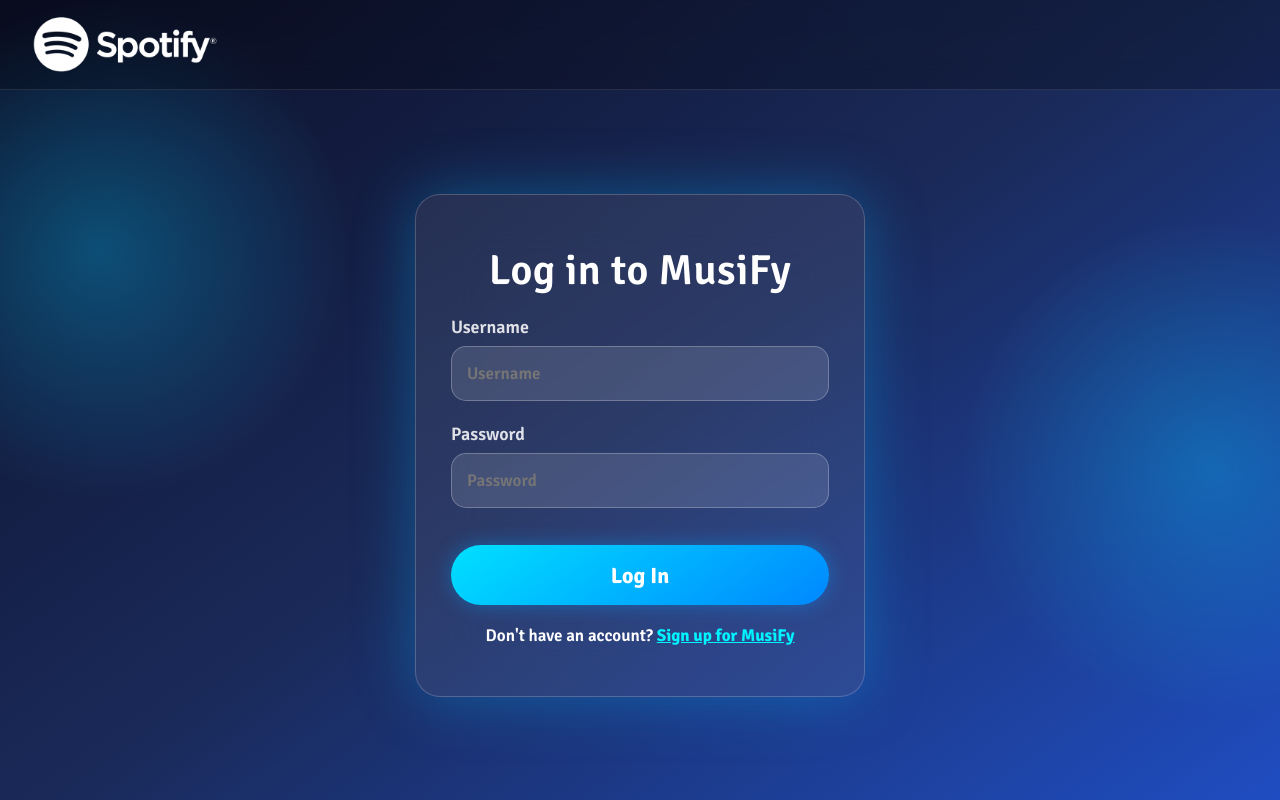
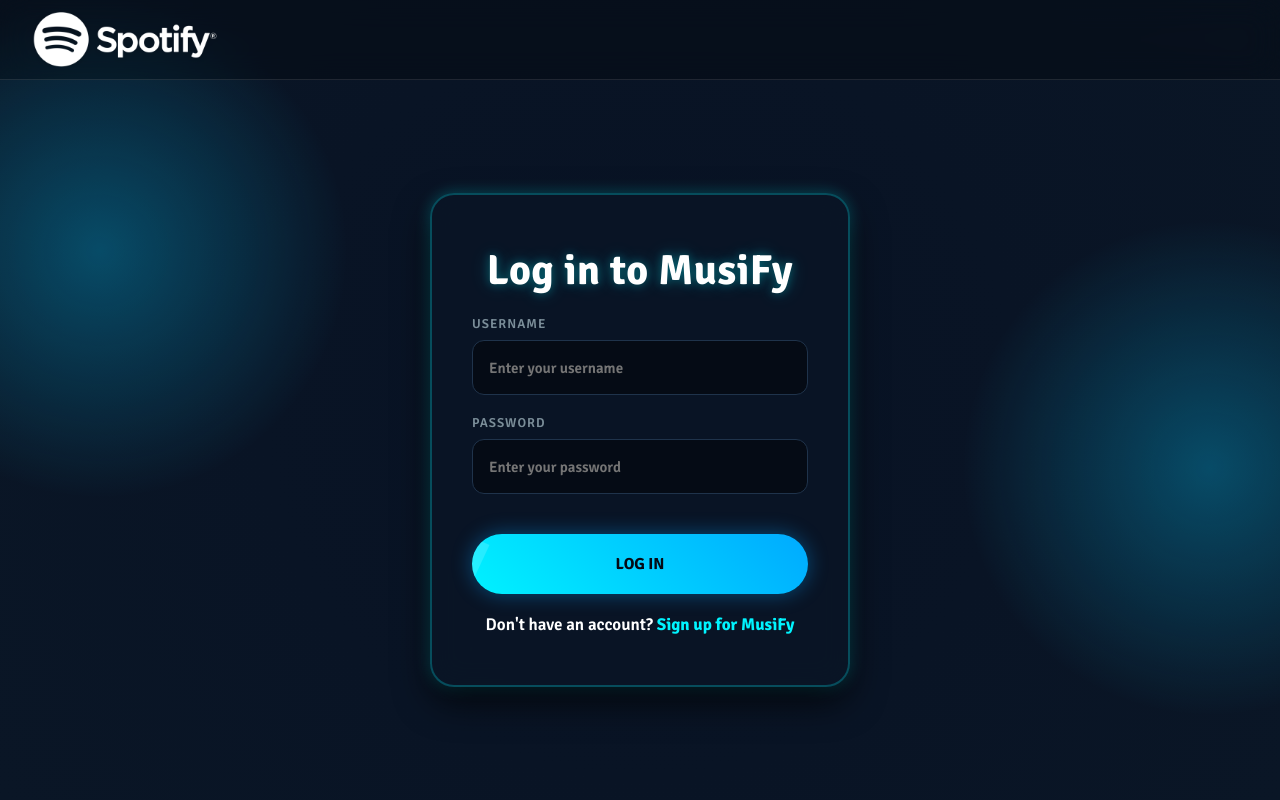
Before and after one commit to sapkalesanghkirti-commits/My-Music-player-app, a Django app: page /accounts/login/ in a window 1280 px wide; the page is wider, and only the part inside the window is pictured. Run offline with Django 3.2, Linux system fonts and the light colour scheme.

Commit message:
Update login.html

```diff
--- a/templates/accounts/login.html
+++ b/templates/accounts/login.html
@@ -7,14 +7,180 @@
     <script src="{% static "scripts/login.js" %}" defer></script>
 {% endblock scripts %}
 
+{% block script %}
+<script src="{% static "scripts/home.js" %}" defer></script>
+<script src="{% static "scripts/player.js" %}" defer></script>
+{% endblock script %}
+
+
 {% block body %}
+<style>
+    :root {
+        --bg-dark: #0a1626;
+        --card-dark: rgba(10, 22, 38, 0.85);
+        --accent-cyan: #00f2ff;
+        --glow-cyan: rgba(0, 242, 255, 0.3);
+        --border-light: rgba(0, 242, 255, 0.25);
+        --text-light: #e0f7fa;
+        --error-red: #ff4d4d;
+        --hover-glow: rgba(0, 242, 255, 0.6);
+    }
 
-<style>
-    .hide{
+    body {
+        margin: 0;
+        font-family: 'Segoe UI', Roboto, Helvetica, Arial, sans-serif;
+        background: radial-gradient(circle at center, #081224 0%, var(--bg-dark) 100%);
+        color: var(--text-light);
+    }
+
+    .hide {
         display: none;
     }
+
+    .container {
+        display: flex;
+        justify-content: center;
+        align-items: center;
+        min-height: 90vh;
+        padding: 20px;
+    }
+
+    /* Glass Form Box */
+    .form-box {
+        width: 100%;
+        max-width: 420px;
+        padding: 50px 40px;
+        background: var(--card-dark);
+        backdrop-filter: blur(15px);
+        border-radius: 24px;
+        border: 2px solid var(--border-light);
+        box-shadow: 0 15px 35px rgba(0,0,0,0.7),
+                    0 0 15px var(--glow-cyan);
+        text-align: center;
+        transition: all 0.3s ease;
+    }
+
+    .form-box:hover {
+        border-color: var(--hover-glow);
+        box-shadow: 0 25px 45px rgba(0,0,0,0.8),
+                    0 0 25px var(--hover-glow);
+        transform: translateY(-5px);
+    }
+
+    h1 {
+        font-size: 30px;
+        margin-bottom: 35px;
+        font-weight: 900;
+        color: #fff;
+        text-shadow: 0 0 10px var(--glow-cyan), 0 0 20px rgba(0,242,255,0.2);
+    }
+
+    .input-box {
+        text-align: left;
+        margin-bottom: 20px;
+    }
+
+    .input-box label {
+        display: block;
+        margin-bottom: 8px;
+        font-size: 13px;
+        font-weight: 600;
+        color: #8fa3ad;
+        text-transform: uppercase;
+        letter-spacing: 1px;
+    }
+
+    .input-box input {
+        width: 100%;
+        padding: 14px 16px;
+        border-radius: 12px;
+        border: 1px solid #1f334b;
+        background: rgba(5, 10, 20, 0.9);
+        color: var(--text-light);
+        font-size: 15px;
+        transition: all 0.3s ease-in-out;
+        box-sizing: border-box;
+    }
+
+    .input-box input:focus {
+        outline: none;
+        border: 2px solid var(--accent-cyan);
+        box-shadow: 0 0 12px var(--glow-cyan), inset 0 0 5px rgba(0,242,255,0.1);
+        background: rgba(8, 18, 34, 0.95);
+        transform: scale(1.02);
+    }
+
+    /* Shiny Button */
+    button {
+        position: relative;
+        overflow: hidden;
+        width: 100%;
+        padding: 16px;
+        margin-top: 20px;
+        background: linear-gradient(45deg, #00f2ff, #00aaff);
+        color: #050a14;
+        border: none;
+        border-radius: 50px;
+        font-size: 16px;
+        font-weight: 800;
+        cursor: pointer;
+        text-transform: uppercase;
+        transition: all 0.4s ease;
+    }
+
+    button::before {
+        content: '';
+        position: absolute;
+        top: -50%;
+        left: -50%;
+        width: 50%;
+        height: 200%;
+        background: rgba(255, 255, 255, 0.15);
+        transform: rotate(25deg);
+        transition: all 0.6s ease;
+    }
+
+    button:hover::before {
+        left: 120%;
+    }
+
+    button:hover {
+        transform: translateY(-3px);
+        box-shadow: 0 0 25px var(--accent-cyan), 0 0 50px rgba(0,242,255,0.3);
+    }
+
+    p {
+        margin-top: 25px;
+        color: #8fa3ad;
+        font-size: 14px;
+    }
+
+    a {
+        color: var(--accent-cyan);
+        text-decoration: none;
+        font-weight: 700;
+        transition: 0.3s;
+    }
+
+    a:hover {
+        text-shadow: 0 0 8px var(--accent-cyan);
+        text-decoration: underline;
+    }
+
+    .error-field {
+        margin-top: 0;
+        font-size: 14px;
+        color: var(--error-red);
+    }
+
+    @media (max-width: 480px) {
+        .form-box {
+            padding: 30px 20px;
+            border: 1px solid var(--border-light);
+            backdrop-filter: blur(10px);
+        }
+    }
 </style>
-
 
 <div class="container">
     <div class="form-box">
@@ -22,22 +188,22 @@
         <form class="login" action="" method="post">
             {% csrf_token %}
             <div class="input-box">
-                    <label for="">Username</label>
-                    <input id="username" name="username" type="text" placeholder="Username">
+                <label for="username">Username</label>
+                <input id="username" name="username" type="text" placeholder="Enter your username">
             </div>
             <div class="input-box">
-                    <label for="">Password</label>
-                    <input id="password" name="password" type="password" placeholder="Password">
+                <label for="password">Password</label>
+                <input id="password" name="password" type="password" placeholder="Enter your password">
             </div>
-                <p style="color: red;" class="error-field hide"></p>
+
+            <p class="error-field hide"></p>
             {% if invalid %}
-                    <p style="color: red;">Username or Password incorrect!</p>
+                <p class="error-field">Username or Password incorrect!</p>
             {% endif %}
+
             <button type="submit">Log In</button>
         </form>
-            <p>Don't have an account?  <a href="{% url "signup" %}"> Sign up for MusiFy</a></p>
+        <p>Don't have an account? <a href="{% url 'signup' %}">Sign up for MusiFy</a></p>
     </div>
 </div>
-
-
 {% endblock body %}
```
Lines whose indentation alone changed are shown as unchanged.
